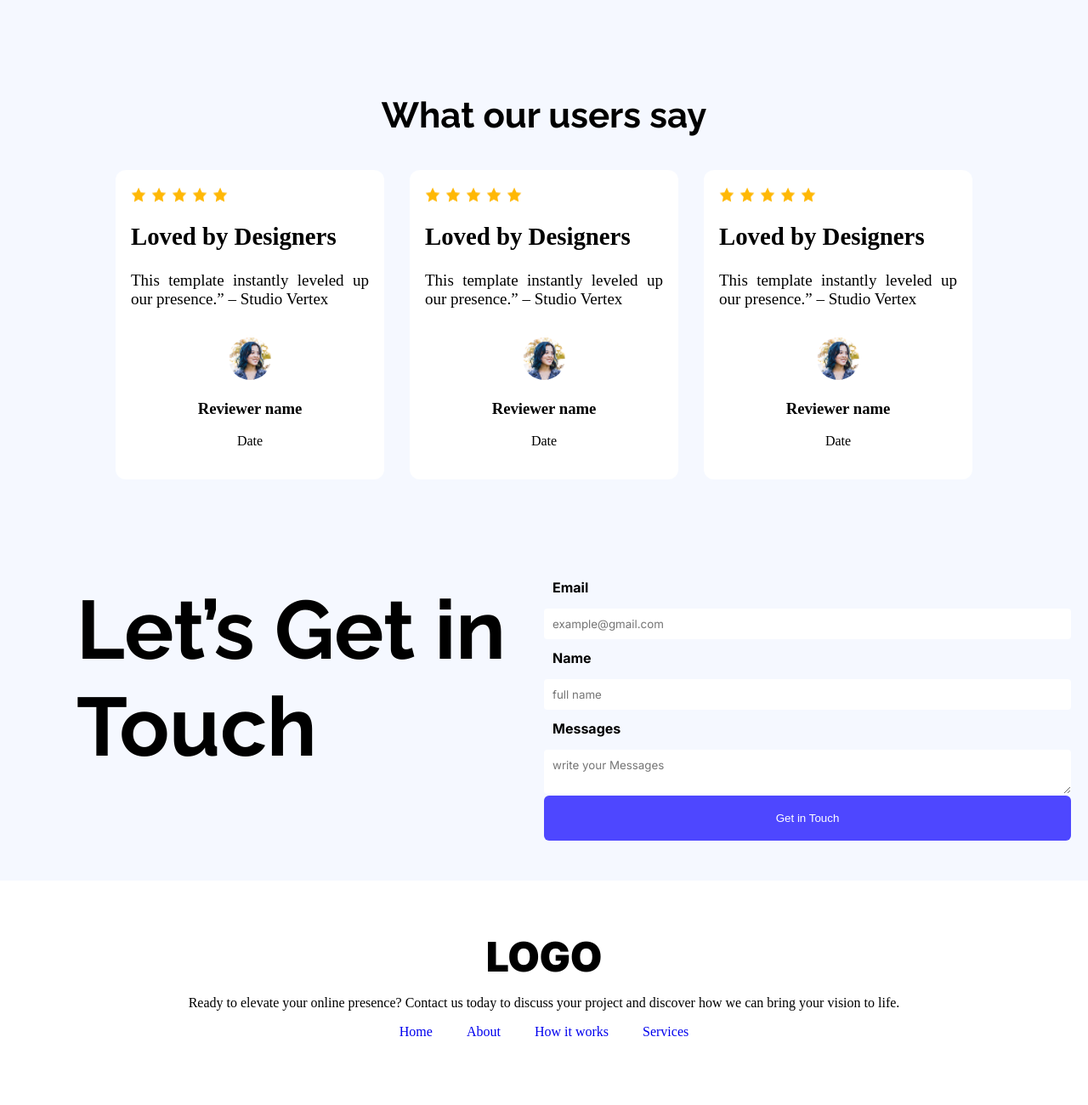
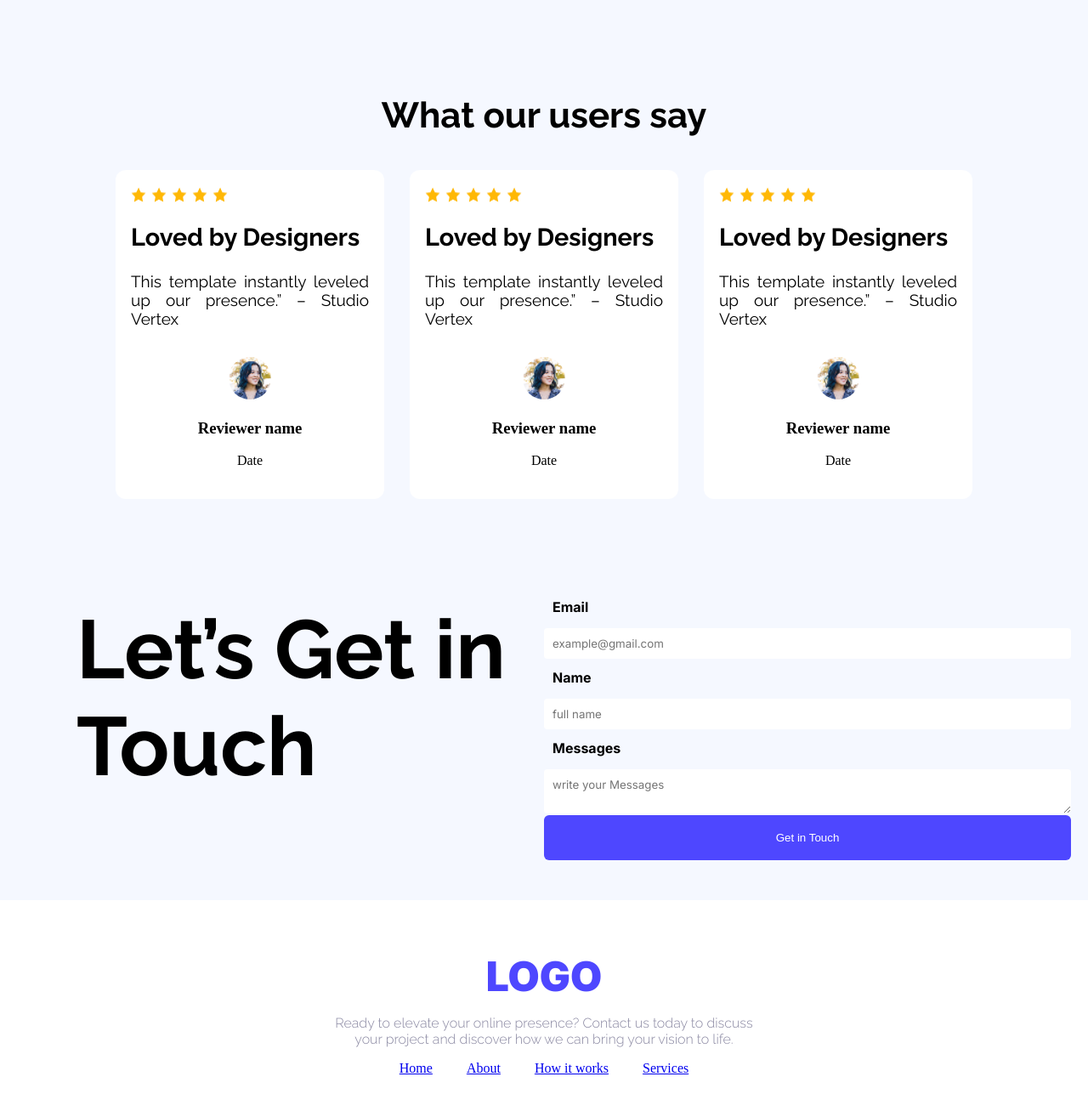
Before and after one commit to shimanta18/Programming-hero-assignment-01, a plain HTML site: page PH.html in a window 1280 px wide. Shown: the part 1831-3131 px from the top of the page at 85% size. Before the commit the page ends 3100 px from the top, so only its background shows below. Drawn offline with Linux system fonts and the light colour scheme.

Commit message:
change minor things in css feedback section and body

```diff
--- a/PH.css
+++ b/PH.css
@@ -1,7 +1,6 @@
 
 
 body{
-    min-height: 150vh;
     margin: 0;
     background-image: url(Picture/Hero-bg.png);
     background-attachment: fixed;
@@ -120,8 +119,8 @@ margin-bottom: 40px;
     display: flex;
     justify-content: center;
     gap: 30px;
-    background-color:#c2c0fc;
-    border-radius: 80px 80px;
+    background-color:#E5E7FF;
+    border-radius: 30px 30px;
     padding: 1px;
     flex-wrap: wrap;
 }
@@ -150,7 +149,6 @@ margin-bottom: 40px;
 background-color: #F5F8FF;
 padding: 60px 40px;
 text-align: center;
-font-family: ;
 }
 .feedback h1{
     font-size: 42px;
@@ -193,7 +191,7 @@ flex-wrap: wrap;
 
 font-size: 1.2rem;
 text-align: justify;
-font-family: ;
+font-family: Raleway;
 margin-top: 15px;
 margin-bottom: 10px;
 }
@@ -275,11 +273,14 @@ background-color: #ffffff;
     font-family: Inter;
     font-weight: 900;
     margin-bottom: 10px;
+    color: #4E47FF;
 }
 .footer-tag{
     font-size: 16px;
-    font-weight: bold;
+    font-weight: 300;
     margin-bottom: 10px;
+    font-family: Raleway;
+    color:#8987A1 ;
 }
 
 .navigation-bar ul{
@@ -289,6 +290,3 @@ display: flex;
 justify-content: center;
 gap: 40px;
 }
-.navigation-bar a{
-    text-decoration: none;
-}
--- a/PH.html
+++ b/PH.html
@@ -150,8 +150,8 @@
 <!--footer section-->
 <section class="footer">
     <div class="footer-title">LOGO</div>
-    <p class="Footer-tag">
-        Ready to elevate your online presence? Contact us today to discuss your project and discover how we can bring your vision to life.
+    <p class="footer-tag">
+        Ready to elevate your online presence? Contact us today to discuss<br> your project and discover how we can bring your vision to life.
     </p>
     <nav class="navigation-bar">
         <ul>
```
